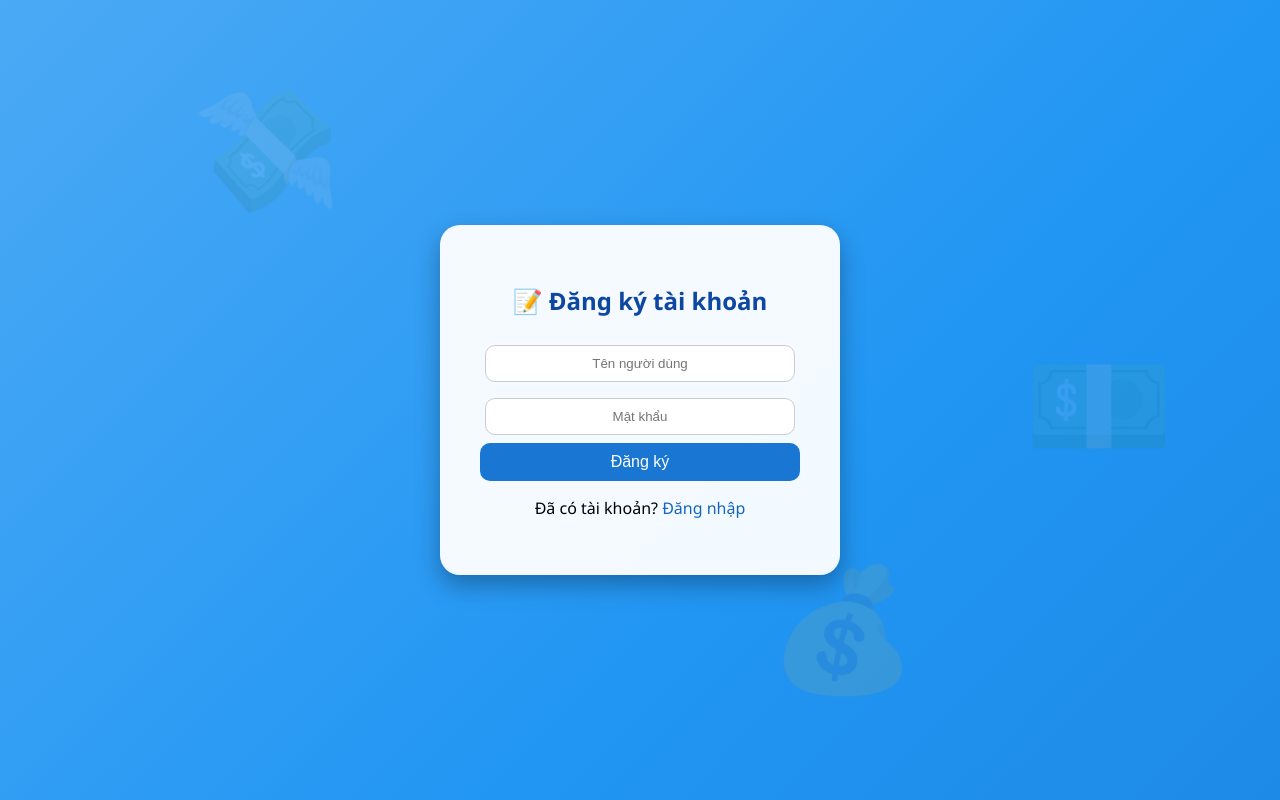
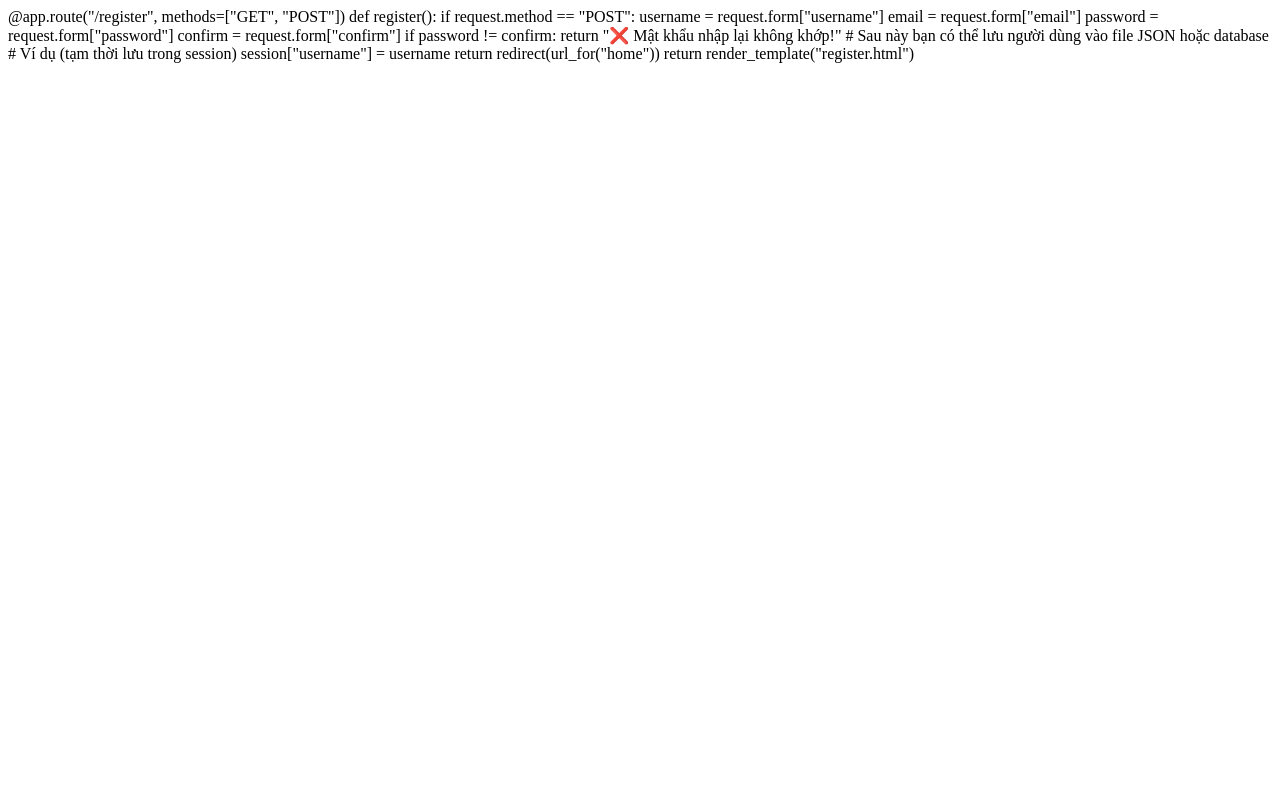
Before and after one commit to dongminhtamlop62-sketch/web_tinh_tien_vn_tamRstudio, a Flask app: template templates/register.html in a window 1280 px wide. Run offline with Flask 3, Linux system fonts and the light colour scheme; the template is opened without the code that fills it, so the values that code supplies are empty.

Commit message:
Update register.html

```diff
--- a/templates/register.html
+++ b/templates/register.html
@@ -1,113 +1,17 @@
-<!DOCTYPE html>
-<html lang="vi">
-<head>
-<meta charset="UTF-8">
-<meta name="viewport" content="width=device-width, initial-scale=1.0">
-<title>Đăng ký</title>
-<style>
-    body {
-        margin: 0;
-        font-family: 'Segoe UI', sans-serif;
-        height: 100vh;
-        display: flex;
-        align-items: center;
-        justify-content: center;
-        background: linear-gradient(135deg, #64b5f6, #2196f3, #1976d2);
-        background-size: 200% 200%;
-        animation: gradientMove 6s ease infinite;
-        overflow: hidden;
-    }
+@app.route("/register", methods=["GET", "POST"])
+def register():
+    if request.method == "POST":
+        username = request.form["username"]
+        email = request.form["email"]
+        password = request.form["password"]
+        confirm = request.form["confirm"]
 
-    @keyframes gradientMove {
-        0% { background-position: 0% 50%; }
-        50% { background-position: 100% 50%; }
-        100% { background-position: 0% 50%; }
-    }
+        if password != confirm:
+            return "❌ Mật khẩu nhập lại không khớp!"
 
-    .money-bg {
-        position: absolute;
-        font-size: 120px;
-        color: rgba(255,255,255,0.1);
-        animation: float 10s ease-in-out infinite;
-    }
-    .money-bg:nth-child(1) { top: 10%; left: 15%; animation-delay: 0s; }
-    .money-bg:nth-child(2) { top: 70%; left: 60%; animation-delay: 3s; }
-    .money-bg:nth-child(3) { top: 40%; left: 80%; animation-delay: 6s; }
+        # Sau này bạn có thể lưu người dùng vào file JSON hoặc database
+        # Ví dụ (tạm thời lưu trong session)
+        session["username"] = username
+        return redirect(url_for("home"))
 
-    @keyframes float {
-        0%, 100% { transform: translateY(0); }
-        50% { transform: translateY(-20px); }
-    }
-
-    .register-box {
-        background: rgba(255,255,255,0.95);
-        padding: 40px;
-        border-radius: 20px;
-        box-shadow: 0 10px 25px rgba(0,0,0,0.3);
-        width: 320px;
-        text-align: center;
-        z-index: 1;
-    }
-
-    h2 {
-        color: #0d47a1;
-        margin-bottom: 20px;
-    }
-
-    input {
-        width: 90%;
-        padding: 10px;
-        margin: 8px 0;
-        border-radius: 10px;
-        border: 1px solid #ccc;
-        text-align: center;
-    }
-
-    input:focus {
-        border-color: #42a5f5;
-        box-shadow: 0 0 8px #90caf9;
-        outline: none;
-    }
-
-    button {
-        background: #1976d2;
-        color: white;
-        border: none;
-        border-radius: 10px;
-        padding: 10px 20px;
-        cursor: pointer;
-        width: 100%;
-        font-size: 16px;
-        transition: background 0.3s;
-    }
-
-    button:hover {
-        background: #0d47a1;
-    }
-
-    a {
-        color: #1565c0;
-        text-decoration: none;
-    }
-
-    a:hover {
-        text-decoration: underline;
-    }
-</style>
-</head>
-<body>
-    <div class="money-bg">💸</div>
-    <div class="money-bg">💰</div>
-    <div class="money-bg">💵</div>
-
-    <div class="register-box">
-        <h2>📝 Đăng ký tài khoản</h2>
-        <form method="POST">
-            <input name="username" placeholder="Tên người dùng" required><br>
-            <input type="password" name="password" placeholder="Mật khẩu" required><br>
-            <button type="submit">Đăng ký</button>
-        </form>
-        <p>Đã có tài khoản? <a href="{{ url_for('login') }}">Đăng nhập</a></p>
-    </div>
-</body>
-</html>
+    return render_template("register.html")
```
